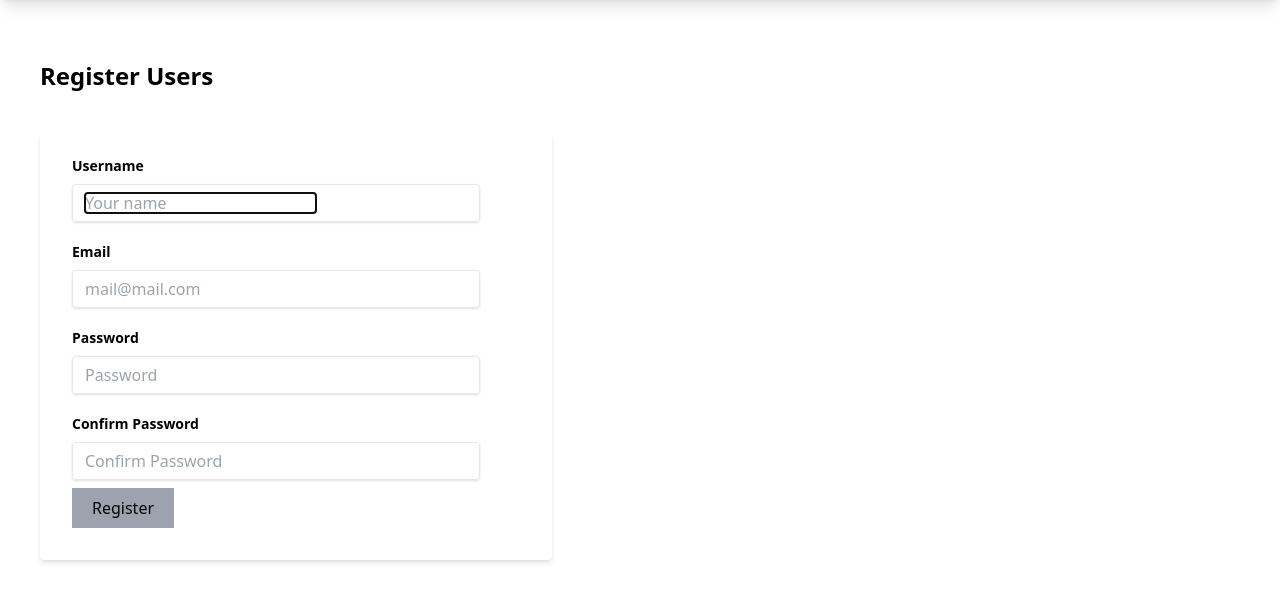
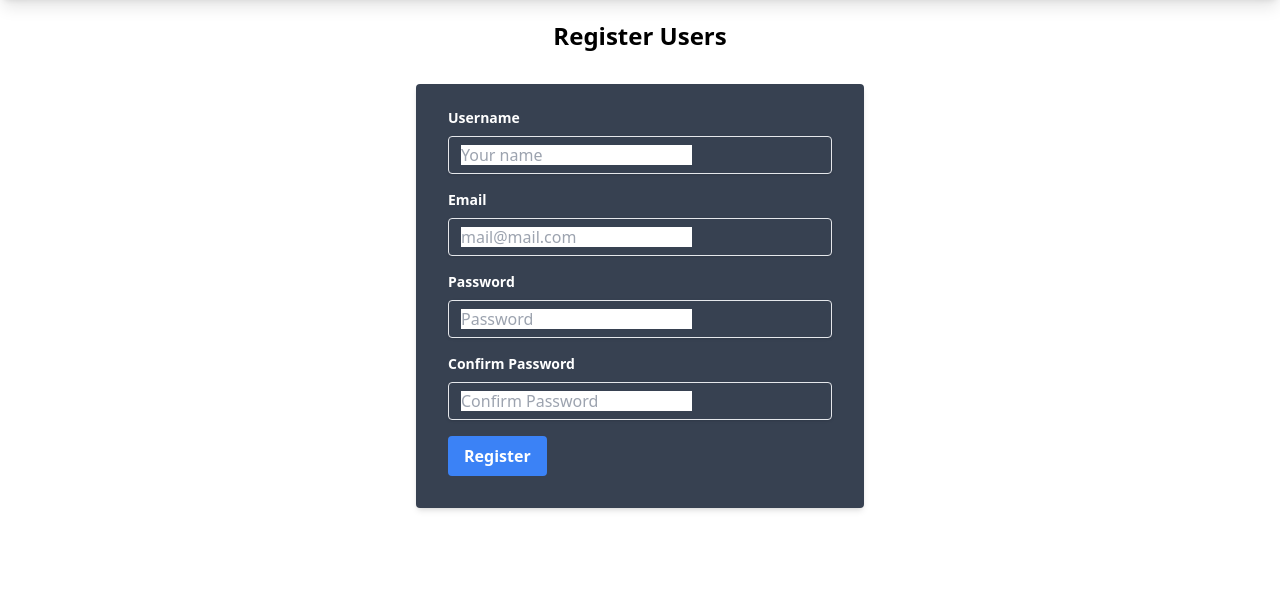
Before and after one commit to Derkachev1/site1, a Django app: page /users/register/ in a window 1280 px wide. Shown: the part 64-666 px from the top of the page. Run offline with Django 5.2, Linux system fonts and the light colour scheme; style sheets or scripts are compiled from the project's sources.

Commit message:
warning errors

```diff
--- a/taskmanager/SiteApp/templates/SiteApp/additem.html
+++ b/taskmanager/SiteApp/templates/SiteApp/additem.html
@@ -13,7 +13,7 @@
             <label class="block text-black-500 text-md font-bold mb-2" for="description">Item Description</label>
             <input class="shadow appearance-none border rounded py-2 px-3 mr-10 text-black-500" type="text" placeholder="Description..." name="description" id="description">
             <input class="block mt-4" type="file" accept="image/*" name="upload" id="upload">
-            <button class="block bg-gray-400 text-black p-3 mt-4" type="submit" name="ADD Item" value="ADD Item">ADD Item</button>
+            <button class="block bg-green-400 text-black p-3 mt-4" type="submit" name="ADD Item" value="ADD Item">ADD Item</button>
         </div>
     </form>
 </div>
--- a/taskmanager/SiteApp/templates/SiteApp/base.html
+++ b/taskmanager/SiteApp/templates/SiteApp/base.html
@@ -12,7 +12,7 @@
     {% include "SiteApp/navbar.html"%}
 
     {% block content %}
-
+            TEXT
     {% endblock content %}
 </body>
 </html>
--- a/taskmanager/SiteApp/templates/SiteApp/deleteitem.html
+++ b/taskmanager/SiteApp/templates/SiteApp/deleteitem.html
@@ -7,7 +7,7 @@
         <div class="mb-4">
             <label class="block text-black text-sm font mb-2" for="">Are you sure you want to delete this product</label>
             <label class="block text-black text-sm font mb-2" for="">{{ item.name }}</label>
-            <img class="w-50 h-40" src="{{item.image.url}}" alt="" srcset="">
+            <img class="w-1/3 h-[200px]" src="{{item.image.url}}" alt="" srcset="">
         </div>
         <input class="bg-red-500 text-white px-5 py-2" type="submit" value="Confirm">
         <a class="button bg-green-500 text-white px-5 py-3" href="{% url 'SiteApp:index' %}">Cancel</a>
--- a/taskmanager/SiteApp/templates/SiteApp/navbar.html
+++ b/taskmanager/SiteApp/templates/SiteApp/navbar.html
@@ -3,7 +3,7 @@
     <div class="max-w-6xl mx-auto px-4">
         <div class="flex justify-between">
             <div class="flex space-x-7">
-                <div >
+                <div>
                     <a href="{% url 'SiteApp:index' %}" class="flex items-center px-2 py-4">
                     <img class="h-8 w-8" src="{% static 'SiteApp/images/shop.png' %}" alt="logo" />
                     <span class="text-blue-500 font-semibold text-xl">Good Shop</span>
--- a/taskmanager/tailwind.config.js
+++ b/taskmanager/tailwind.config.js
@@ -1,6 +1,6 @@
 /** @type {import('tailwindcss').Config} */
 module.exports = {
-  content: ["./SiteApp/**/*.{html,js}", "./users/**/*.{html,js}"],
+  content: ["./SiteApp/**/*.{html,js}", "./users/**/*.{html,js}", ],
   theme: {
     extend: {},
   },
--- a/taskmanager/taskmanager/settings.py
+++ b/taskmanager/taskmanager/settings.py
@@ -130,6 +130,6 @@ DEFAULT_AUTO_FIELD = 'django.db.models.BigAutoField'
 MEDIA_ROOT = BASE_DIR / "media"
 MEDIA_URL = "/media/"
 
-LOGOUT_REDIRECT_URL = "SiteApp:index"
+LOGOUT_REDIRECT_URL = "SiteApp/index/"
 
 LOGIN_REDIRECT_URL = "SiteApp:index"
--- a/taskmanager/users/forms.py
+++ b/taskmanager/users/forms.py
@@ -12,7 +12,7 @@ class NewUserForm(UserCreationForm):
 
     class Meta:
         model = User
-        fields = ("email", "username", "password1", "password2")
+        fields = ("username", "email",  "password1", "password2")
 
     #def save(self, commit=True):
     #    user = super(NewUserForm, self).save(commit=False)
--- a/taskmanager/users/templates/users/register.html
+++ b/taskmanager/users/templates/users/register.html
@@ -2,22 +2,30 @@
 
 {% block content %}
 
-    <div class="container py-5">
-        <h1 class="text-2xl m-10 font-bold">Register Users</h1>
-        <form class="w-2/5 bg-white-700 shadow-md m-10 rounded px-8 pt-6 pb-8 mb-4" method="post">
-            {% csrf_token %}
-            <div class="mb-2 ">
-                <label class="block text-black-500 text-sm font-bold mb-2">Username</label>
-                <p class="shadow appearance-none border rounded py-2 px-3 mr-10 text-black-500 leading-tight">{{form.username}}</p>
-                <label class="block text-black-500 text-sm font-bold mt-5 mb-2">Email</label>
-                <p class="shadow appearance-none border rounded py-2 px-3 mr-10 text-black-500 leading-tight">{{form.email}}</p>
-                <label class="block text-black-500 text-sm font-bold mt-5 mb-2">Password</label>
-                <p class="shadow appearance-none border rounded py-2 px-3 mr-10 text-black-500 leading-tight">{{form.password1}}</p>
-                <label class="block text-black-500 text-sm font-bold mt-5 mb-2">Confirm Password</label>
-                <p class="shadow appearance-none border rounded py-2 px-3 mr-10 text-black-500 leading-tight">{{form.password2}}</p>
-            </div>
-            <button class="bg-gray-400 text-black px-5 py-2" type="submit">Register</button>
-        </form>
-    </div>
+<div class="container py-5">
+    <h1 class="text-2xl mb-8 font-bold text-center">Register Users</h1>
+    <form class="w-full max-w-md mx-auto bg-gray-700 shadow-md rounded px-8 pt-6 pb-8" method="post">
+        {% csrf_token %}
+        <div class="mb-4">
+            <label class="block text-white text-sm font-bold mb-2" for="username">Username</label>
+            <p class="shadow appearance-none border rounded w-full py-2 px-3 text-gray-700 leading-tight focus:outline-none focus:shadow-outline">{{form.username}}</p>
+        </div>
+        <div class="mb-4">
+            <label class="block text-white text-sm font-bold mb-2" for="email">Email</label>
+            <p class="shadow appearance-none border rounded w-full py-2 px-3 text-gray-700 leading-tight focus:outline-none focus:shadow-outline">{{form.email}}</p>
+        </div>
+        <div class="mb-4">
+            <label class="block text-white text-sm font-bold mb-2" for="password1">Password</label>
+            <p class="shadow appearance-none border rounded w-full py-2 px-3 text-gray-700 leading-tight focus:outline-none focus:shadow-outline">{{form.password1}}</p>
+        </div>
+        <div class="mb-4">
+            <label class="block text-white text-sm font-bold mb-2" for="password2">Confirm Password</label>
+            <p class="shadow appearance-none border rounded w-full py-2 px-3 text-gray-700 leading-tight focus:outline-none focus:shadow-outline">{{form.password2}}</p>
+        </div>
+        <button class="bg-blue-500 hover:bg-blue-700 text-white font-bold py-2 px-4 rounded focus:outline-none focus:shadow-outline" type="submit">
+            Register
+        </button>
+    </form>
+</div>
 
 {% endblock content %}
--- a/taskmanager/users/views.py
+++ b/taskmanager/users/views.py
@@ -10,7 +10,5 @@ def register(request):
             login(request, user)
             return redirect("SiteApp:index")
     form = NewUserForm()
-    context = {
-        'form':form
-    }
+    context = {'form':form}
     return render(request, 'users/register.html', context)
```
Also changed, not shown: taskmanager/SiteApp/templates/SiteApp/detail.html (+5 -5 lines), taskmanager/db.sqlite3.
